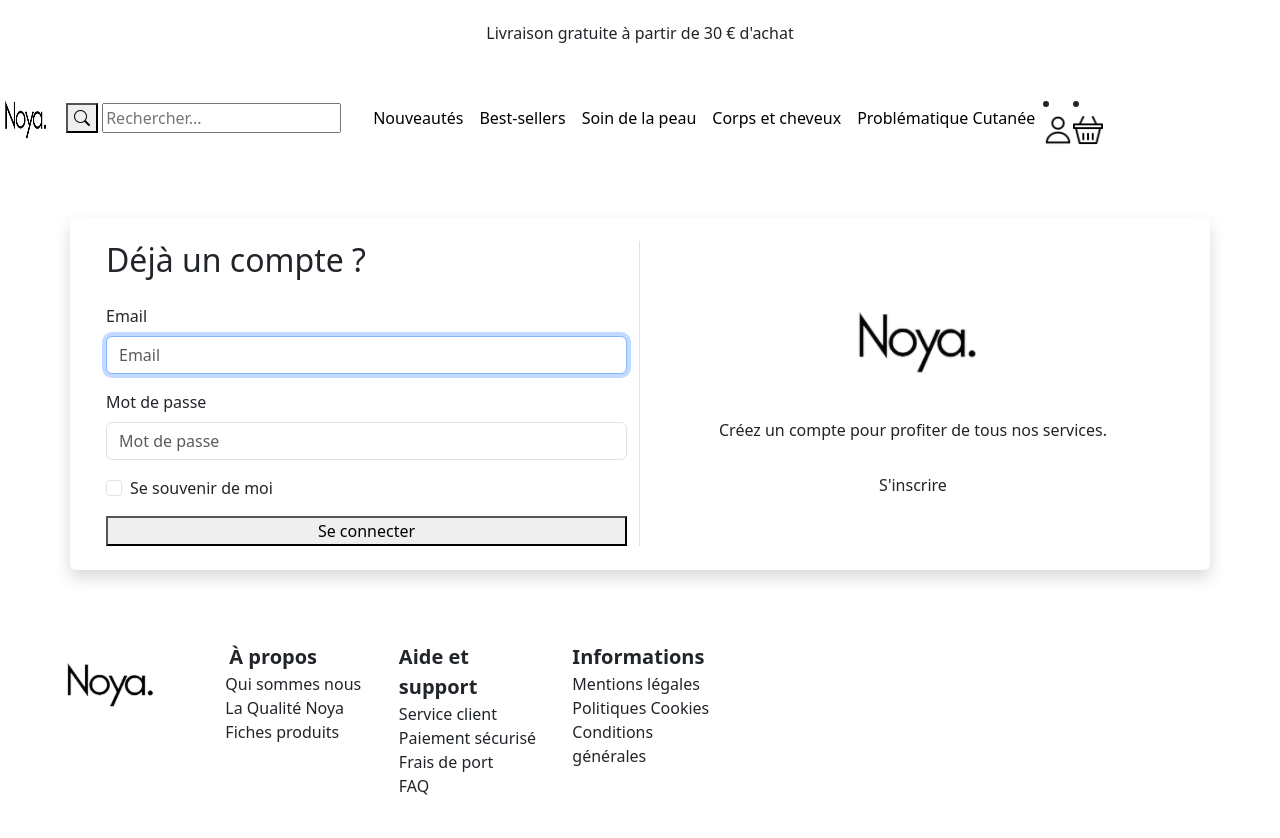
After one commit to JessGithuBB/Noya-2, a Symfony app: template templates/pages/visitor/authentication/login.html.twig in a window 1280 px wide. The commit adds this page. Run offline with Twig, Linux system fonts and the light colour scheme; the template is opened without the code that fills it, so the values that code supplies are empty; some libraries are stand-ins or nearby versions.

Commit message:
design page de connexion+pop up

```diff
--- a/config/bundles.php
+++ b/config/bundles.php
@@ -14,12 +14,11 @@ return [
     Symfony\Bundle\MonologBundle\MonologBundle::class => ['all' => true],
     Symfony\Bundle\MakerBundle\MakerBundle::class => ['dev' => true],
     Symfony\WebpackEncoreBundle\WebpackEncoreBundle::class => ['all' => true],
-<<<<<<< HEAD
+
     SymfonyCasts\Bundle\VerifyEmail\SymfonyCastsVerifyEmailBundle::class => ['all' => true],
     Doctrine\Bundle\FixturesBundle\DoctrineFixturesBundle::class => ['dev' => true, 'test' => true],
-=======
     Doctrine\Bundle\FixturesBundle\DoctrineFixturesBundle::class => ['dev' => true, 'test' => true],
     SymfonyCasts\Bundle\VerifyEmail\SymfonyCastsVerifyEmailBundle::class => ['all' => true],
->>>>>>> 98cd3a0f3383fbe1a975fa478cc44fbc15ff7687
+
     Symfony\UX\TwigComponent\TwigComponentBundle::class => ['all' => true],
 ];
--- a/src/Entity/User.php
+++ b/src/Entity/User.php
@@ -38,7 +38,7 @@ class User implements UserInterface, PasswordAuthenticatedUserInterface
     #[Assert\Email(
         message: "L'email est invalide ",
     )]
-    #[ORM\Column(length: 180)]
+    #[ORM\Column(length: 180, unique: true)]
     private ?string $email = null;
 
     /**
--- /dev/null
+++ b/templates/pages/visitor/authentication/login.html.twig
@@ -0,0 +1,155 @@
+{#}{% extends "themes/base.html.twig" %}
+
+{% block title %}Connexion{% endblock %}
+ {% block stylesheets %}
+
+                 {{ parent() }}
+                <link href="https://cdn.jsdelivr.net/npm/bootstrap@5.3.0/dist/css/bootstrap.min.css" rel="stylesheet">
+
+                <link rel="stylesheet" href="https://cdn.jsdelivr.net/npm/bootstrap-icons@1.11.3/font/bootstrap-icons.min.css">
+                <link rel="preconnect" href="https://fonts.googleapis.com">
+                <link rel="preconnect" href="https://fonts.gstatic.com" crossorigin>
+                <link href="https://fonts.googleapis.com/css2?family=Nunito:ital,wght@0,200..1000;1,200..1000&display=swap" rel="stylesheet">
+                <link rel="icon" href="{{ asset('build/images/logo-noya.png') }}">
+            {% endblock %}
+            {% block meta %}
+                <meta name="description" content="Connectez vous.">
+                <meta name="robots" content="index, follow">
+                <meta name="author" content="Noya">
+                <meta name="publisher" content="Jessica">
+            {% endblock %}
+
+{% block main %}
+<form method="post">
+    {% if error %}
+        <div class="alert alert-danger">{{ error.messageKey|trans(error.messageData, 'security') }}</div>
+    {% endif %}
+
+    {% if app.user %}
+        <div class="mb-3">
+            You are logged in as {{ app.user.userIdentifier }}, <a href="{{ path('app_logout') }}">Logout</a>
+        </div>
+    {% endif %}
+
+    <h1 class="h3 mb-3 font-weight-normal">Connectez-vous</h1>
+
+    <div class="mb-3">
+    <label for="inputEmail">Email</label>
+    <input type="email" value="{{ last_username }}" {'attr': {
+                                'placeholder': 'Email',
+                                'class': 'form-control border-0 border-bottom border-dark rounded-0 px-0'
+                            }}
+
+    </div>
+    <div class="mb-3">
+    <label for="inputPassword">Mot de passse</label>
+    <input type="password" name="password" id="inputPassword" class="form-control" autocomplete="current-password" required>
+    {#}{#}Jeton de sécurité{#}{#}
+    <input type="hidden" name="_csrf_token" data-controller="csrf-protection" value="{{ csrf_token('authenticate') }}">
+
+    <div class="checkbox mb-3">
+        <label>
+            <input type="checkbox" name="_remember_me"> Se souvenir de moi
+        </label>
+    </div>
+
+    <button formnoValidate="submitt" type="button-login">
+        Connectez-vous
+    </button>
+
+     <button type="submit" class="button-register">S'inscrire</button>
+
+
+</form>
+{% endblock %}{#}
+
+{% extends "themes/base.html.twig" %}
+
+{% block title %}Connexion{% endblock %}
+
+{% block stylesheets %}
+    {{ parent() }}
+    <link href="https://cdn.jsdelivr.net/npm/bootstrap@5.3.0/dist/css/bootstrap.min.css" rel="stylesheet">
+    <link rel="stylesheet" href="https://cdn.jsdelivr.net/npm/bootstrap-icons@1.11.3/font/bootstrap-icons.min.css">
+    <link rel="preconnect" href="https://fonts.googleapis.com">
+    <link rel="preconnect" href="https://fonts.gstatic.com" crossorigin>
+    <link href="https://fonts.googleapis.com/css2?family=Nunito:ital,wght@0,200..1000;1,200..1000&display=swap" rel="stylesheet">
+    <link rel="icon" href="{{ asset('build/images/logo-noya.png') }}">
+{% endblock %}
+
+{% block meta %}
+    <meta name="description" content="Connectez vous.">
+    <meta name="robots" content="index, follow">
+    <meta name="author" content="Noya">
+    <meta name="publisher" content="Jessica">
+{% endblock %}
+
+{% block main %}
+<div class="container my-5">
+    <div class="row shadow p-4 rounded bg-white">
+        <!-- Connexion -->
+        <div class="col-md-6 border-end">
+            <h2 class="mb-4">Déjà un compte ?</h2>
+
+            <form method="post">
+                {% if error %}
+                    <div class="alert alert-danger">
+                        {{ error.messageKey|trans(error.messageData, 'security') }}
+                    </div>
+                {% endif %}
+
+                {% if app.user %}
+                    <div class="mb-3">
+                        Vous êtes connecté en tant que {{ app.user.userIdentifier }},
+                        <a href="{{ path('app_logout') }}">Déconnexion</a>
+                    </div>
+                {% endif %}
+
+                <div class="mb-3">
+                    <label for="inputEmail" class="form-label">Email</label>
+                    <input type="email"
+                           name="email"
+                           id="inputEmail"
+                           class="form-control"
+                           placeholder="Email"
+                           value="{{ last_username }}"
+                           required
+                           autofocus>
+                </div>
+
+                <div class="mb-3">
+                    <label for="inputPassword" class="form-label">Mot de passe</label>
+                    <input type="password"
+                           name="password"
+                           id="inputPassword"
+                           class="form-control"
+                           placeholder="Mot de passe"
+                           autocomplete="current-password"
+                           required>
+                </div>
+
+                <input type="hidden" name="_csrf_token"
+                       value="{{ csrf_token('authenticate') }}"
+                       data-controller="csrf-protection">
+
+                <div class="form-check mb-3">
+                    <input class="form-check-input" type="checkbox" name="_remember_me" id="rememberMe">
+                    <label class="form-check-label" for="rememberMe">
+                        Se souvenir de moi
+                    </label>
+                </div>
+
+                <button type="submit" class="button-connexion w-100">Se connecter</button>
+            </form>
+        </div>
+
+        <!-- Inscription -->
+        <div class="col-md-6 text-center d-flex flex-column justify-content-center align-items-center">
+
+            <img src="{{ asset('build/images/new-noya2.png') }}" alt="new-noya2.png" class="img-fluid mb-4" style="max-width: 150px;">
+            <p class="mb-4">Créez un compte pour profiter de tous nos services.</p>
+            <a href="{{ path('app_register') }}" class="btn px-4 btn-white-green-hover">S'inscrire</a>
+        </div>
+    </div>
+</div>
+{% endblock %}
--- a/templates/themes/base.html.twig
+++ b/templates/themes/base.html.twig
@@ -87,12 +87,12 @@
 
 
 <!-- Menu -->
-<nav class="navbar navbar-expand-lg navbar-light bg-light">
+<nav class="navbar navbar-expand-lg navbar-light ">
     <div class="container-fluid">
 
 
         <!-- Menu -->
-        <nav class="navbar navbar-expand-lg navbar-light bg-light">
+        <nav class="navbar navbar-expand-lg navbar-light ">
             <div class="container-fluid">
 
 
@@ -112,6 +112,8 @@
 
             <!-- Menu centré -->
             <div class="mx-auto">
+
+
                 <ul class="navbar-nav mb-2 mb-lg-0">
                     <li class="nav-item"><a class="nav-link active" href="{{path('app_visitor_nouveautés_index')}}">Nouveautés</a></li>
                     <li class="nav-item"><a class="nav-link active" href="{{path('app_visitor_best-sellers')}}">Best-sellers</a></li>
@@ -122,15 +124,33 @@
             </div>
 
             <!-- Icônes user droite -->
-            <ul class="navbar-nav ms-auto">
+                        {% if app.user %}
+                        <li class="nav-item dropdown-user">
+                            <a class="nav-link user-toggle" href="#">
+                                <img src="{{ asset('build/images/user.png') }}" alt="User" width="30" height="30">
+                            </a>
+                            <div class="dropdown-menu-user">
+                                <div class="welcome-message">
+                                    Bonjour, {{ app.user.firstName }} !
+                                </div>
+                                <br>
+                                <br>
+
+                                <div class="separator"></div>
+                                <br>
+                                <a class="nav-link" href="{{ path('app_logout') }}">Déconnexion</a>
+                            </div>
+                        </li>
+                        {% else %}
                         <li class="nav-item">
-                    <a class="nav-link" href="{{path('app_register')}}">
-                        <img src="{{ asset('build/images/user.png') }}"
-                             alt="User"
-                             width="30"
-                             height="30">
+                            <a class="nav-link" href="{{ path('app_login') }}">
+                                <img src="{{ asset('build/images/user.png') }}" alt="User" width="30" height="30">
                             </a>
                         </li>
+                        {% endif %}
+
+
+
              <!-- Icônes panier droite -->
                 <li class="nav-item">
                     <a class="nav-link" href="#">
@@ -152,33 +172,61 @@
                             {# Main #}
                             {% block main %}
 
+                            {% for message in app.flashes('confirmation_email_sent') %}
+                        <div class="popup popup-validate">
+                            <div class="popup-content">
+                                <p>{{ message }}</p>
+                                <button class="close-popup">Fermer</button>
+                            </div>
+                        </div>
+                    {% endfor %}
+
+                    {% for message in app.flashes('success') %}
+                        <div class="popup popup-success">
+                            <div class="popup-content">
+                                <p>{{ message }}</p>
+                                <button class="close-popup">Fermer</button>
+                            </div>
+                        </div>
+                    {% endfor %}
+
+                    {% for message in app.flashes('welcome') %}
+                        <div class="popup popup-hi">
+                            <div class="popup-content">
+                                <p>{{ message }}</p>
+                                <button class="close-popup">Fermer</button>
+                            </div>
+                        </div>
+                    {% endfor %}
+
                             {% endblock %}
         {# Footer #}
-<footer class="bg-light py-4">
-    <div class="container">
+<footer class="footer py-4">
+    <div class="container-fluid">
         <div class="row align-items-start">
             <!-- Colonne Logo -->
-            <div class="col-12 col-md-2 mb-4 mb-md-0 d-flex justify-content-start">
+            <div class="col-12 col-md-2 p-0 text-start text-md-center ">
                 <a href="{{ path('app_visitor_welcome') }}">
                     <img src="{{ asset('build/images/new-noya2.png') }}"
                          alt="Logo Noya"
-                         width="100"
-                         height="100">
+                         width="110"
+                         height="80">
                 </a>
             </div>
 
             <!-- Colonne navigation : Qui sommes-nous + Aide -->
-            <div class="col-12 col-md-9">
+            <div class="col-12 col-md-9 d-flex ">
                 <div class="row">
                     <!-- Qui sommes-nous -->
                     <div class="col-6 col-lg-4 mb-3">
-                        <div class="fw-bold fs-5">À propos</div>
-                        <ul class="nav flex-column">
-                            <li class="nav-item"><a class="nav-link p-0 text-dark" href="{{path('app_visitor_about_us')}}">Qui sommes nous </a></li>
+                        <div class="fw-bold fs-5 ms-1">À propos</div>
+                        <ul class="nav flex-column ">
+                            <li class="nav-item "><a class="nav-link p-0 text-dark" href="{{path('app_visitor_about_us')}}">Qui sommes nous </a></li>
                             <li class="nav-item"><a class="nav-link p-0 text-dark" href="#">La Qualité Noya</a></li>
                             <li class="nav-item"><a class="nav-link p-0 text-dark" href="#">Fiches produits</a></li>
                         </ul>
                     </div>
+
 
                     <!-- Aide et support -->
                     <div class="col-6 col-lg-4 mb-3">
```
Also changed, not shown: assets/app.js (+37 -8 lines), assets/styles/base/_typography.scss (+81 -5 lines), src/Controller/Visitor/Authentication/LoginController.php (added, +33 -0 lines), src/Controller/Visitor/Registration/RegistrationController.php (+6 -7 lines), src/Security/LoginAuthenticator.php (added, +60 -0 lines), templates/pages/visitor/registration/register.html.twig (+22 -47 lines), templates/pages/visitor/welcome/index.html.twig (+31 -20 lines), assets/images/clear-cream.jpg (added), assets/images/new-noya2.png (added), assets/images/sunscreen.jpg (added), assets/images/tonic-blue.jpg (added), 1 other file. Lines whose indentation alone changed are shown as unchanged.
